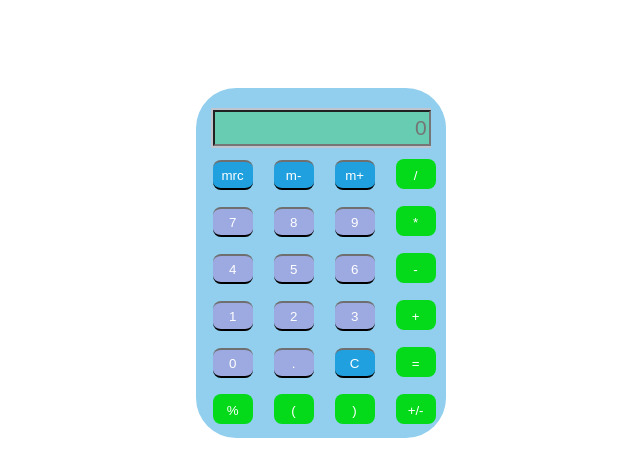
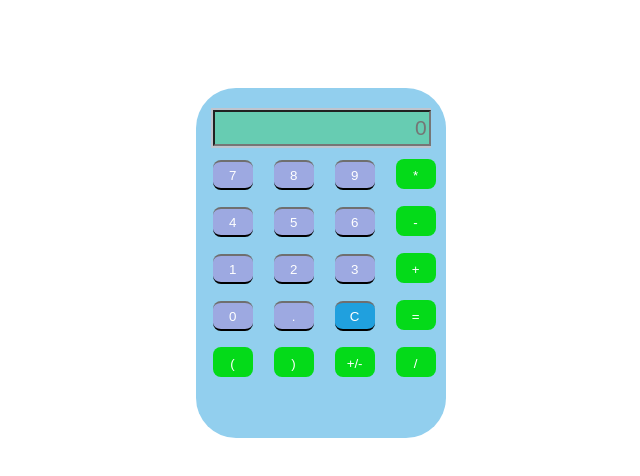
Before and after one commit to dreamwatcher224/Calculator, a plain HTML site: page index.html in a window 1280 px wide. Shown: the whole page, without its empty margins (318-958 px from the left). Drawn offline with Linux system fonts and the light colour scheme.

Commit message:
Removed % button and moved /

```diff
--- a/index.html
+++ b/index.html
@@ -17,10 +17,8 @@
 		</div>
 		<div class="keys">
 			<p>
-				<input type="button" value="mrc" class="button function" onClick="">
-				<input type="button" value="m-" class="button function" onClick="">
-				<input type="button" value="m+" class="button function" onClick="">
-				<input type="button" value="/" class="button operator" onClick="v('/')">
+
+
 			</p>
 			<p>
 				<input type="button" value="7" class="button number" onClick="v('7')">
@@ -47,10 +45,13 @@
 				<input type="button" value="=" class="button operator" onClick="e()">
 			</p>
 			<p>
-			<input type= "button" value="%" class="button operator" onClick="v('%')">
+
 			<input type= "button" value="(" class="button operator" onCLick="v('(')">
 			<input type="button" value =")" class="button operator" onClick="v(')')">
 			<input type="button" value ="+/-" class="button operator" onClick="v('')">
+			<input type="button" value="/" class="button operator" onClick="v('/')">
+
+
 
 
 		</p>
```
